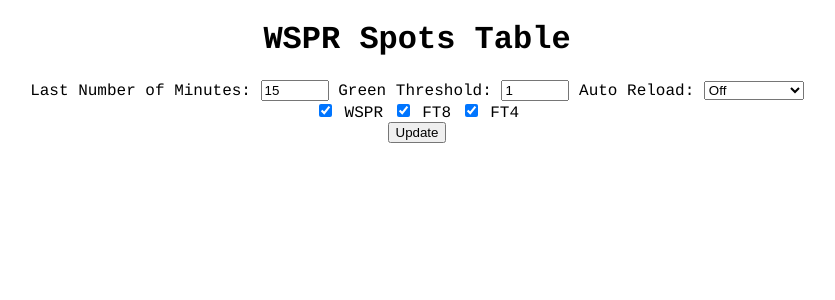
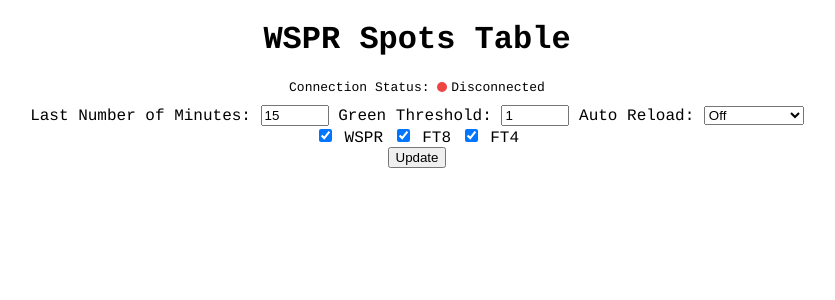
Before and after one commit to HamSCI/frc_contesting, a Python web app: template templates/table_ft.html in a window 1280 px wide. Shown: the top 300 px of the page, without its empty margins (223-1058 px from the left). Run offline with Jinja, Linux system fonts and the light colour scheme; the template is opened without the code that fills it, so the values that code supplies are empty.

Commit message:
Connection Status Indicator
Added "Connection Status: " at the top of both the map and table, with a small light to indicate the status. CLAUDE.md and README.md are also updated to reflect the changes. This is not pushed to the full develop branch because I am not sure how to check disconnectivity locally without the site crashing, because I have turned the .py off.

```diff
--- /dev/null
+++ b/static/js/connection_status.js
@@ -0,0 +1,26 @@
+(function () {
+  const POLL_INTERVAL = 30000; // 30 seconds
+
+  function updateDot(state) {
+    const dot   = document.getElementById('conn-status-dot');
+    const label = document.getElementById('conn-status-label');
+    if (!dot || !label) return;
+    dot.className     = 'status-dot status-' + state;
+    const text = { connected: 'Connected', disconnected: 'Disconnected', checking: 'Checking...' };
+    label.textContent = text[state] || state;
+  }
+
+  async function checkHealth() {
+    try {
+      const res = await fetch('/health', { cache: 'no-store' });
+      updateDot(res.ok ? 'connected' : 'disconnected');
+    } catch {
+      updateDot('disconnected');
+    }
+  }
+
+  document.addEventListener('DOMContentLoaded', function () {
+    checkHealth();
+    setInterval(checkHealth, POLL_INTERVAL);
+  });
+})();
--- a/templates/table_ft.html
+++ b/templates/table_ft.html
@@ -28,11 +28,26 @@
     .band-header { background-color: #1f497d; color: white; font-weight: bold; }
     .region-header { background-color: #f2a900; font-weight: bold; }
     .value { background-color: #4caf50; color: white; font-weight: bold; }
+
+    .status-dot {
+      display: inline-block;
+      width: 10px;
+      height: 10px;
+      border-radius: 50%;
+      vertical-align: middle;
+      margin-right: 4px;
+    }
+    .status-checking     { background: #f0a500; }
+    .status-connected    { background: #22c55e; }
+    .status-disconnected { background: #ef4444; }
   </style>
 </head>
 
 <body>
   <h1 style="text-align:center;" id="title">WSPR Spots Table</h1>
+  <div style="text-align: center; font-size: 13px; margin: 2px 0 6px 0; font-family: courier;">
+    Connection Status:&nbsp;<span id="conn-status-dot" class="status-dot status-checking"></span><span id="conn-status-label">Checking...</span>
+  </div>
 
   <div id="controls">
     <label>Last Number of Minutes:</label>
@@ -63,5 +78,6 @@
   <div id="spotsTableContainer" style="margin-top:20px;"></div>
 
   <script src="js/table_ft.js"></script>
+  <script src="js/connection_status.js"></script>
 </body>
 </html>
--- a/web-ft.py
+++ b/web-ft.py
@@ -423,6 +423,11 @@ def config():
         "receiver_gridsquare": RECEIVER_GRIDSQUARE,
     })
 
+@app.route('/health')
+def health():
+    """Lightweight health check endpoint for frontend connection status monitoring."""
+    return jsonify({"status": "ok"})
+
 @app.route('/table')
 def table():
     """
```
Also changed, not shown: docs/CLAUDE.md (+28 -2 lines), templates/index_ft.html (+16 -0 lines), README.md.
